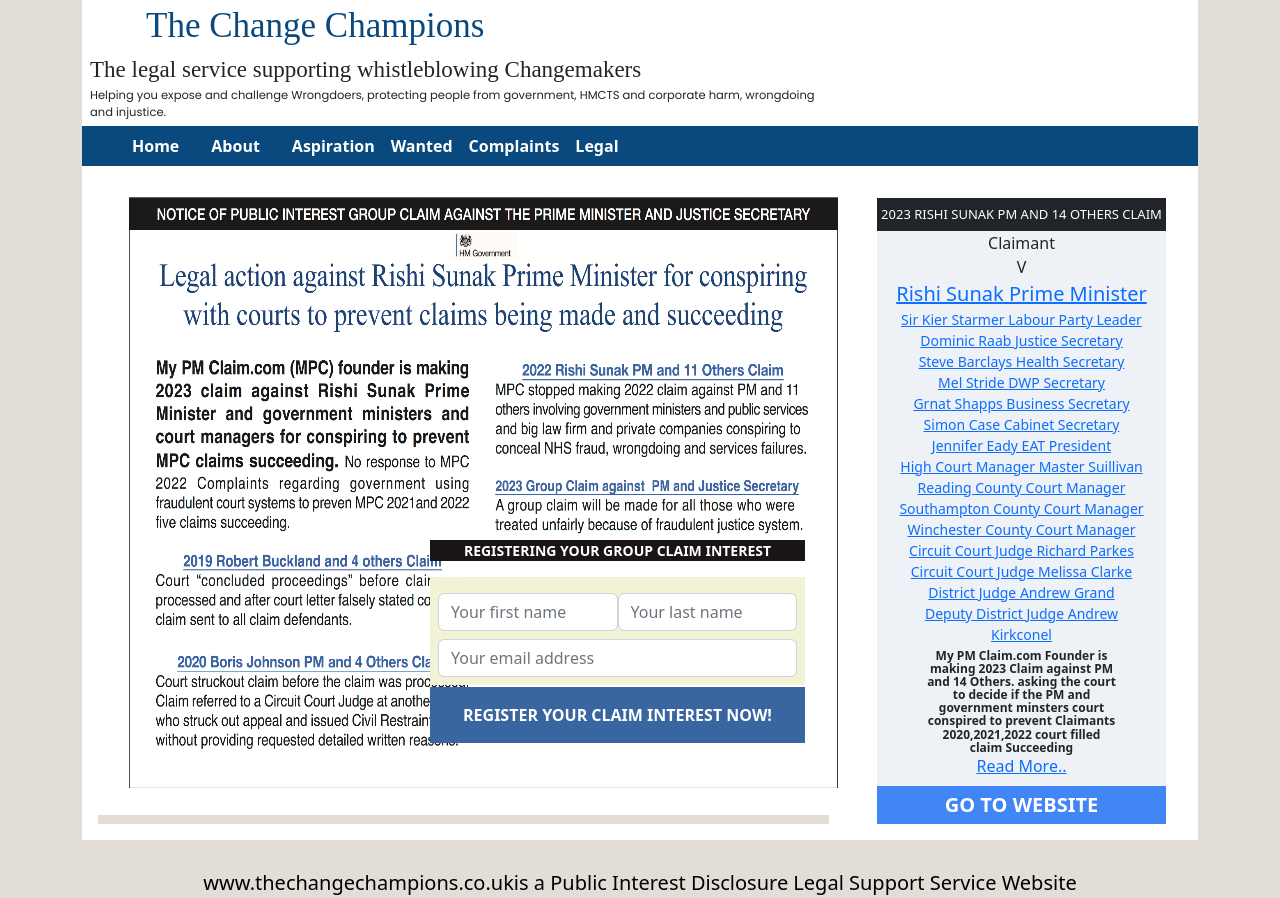
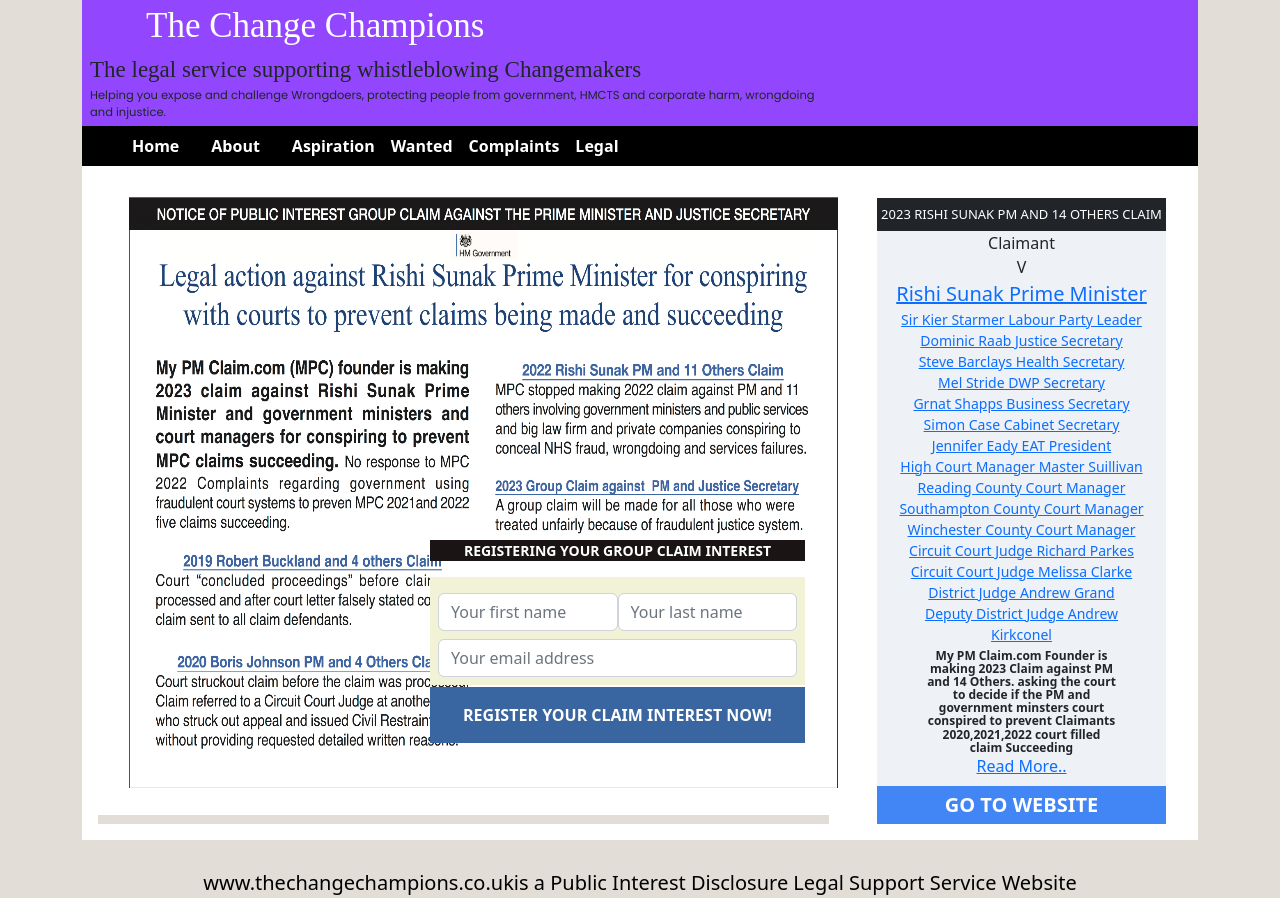
Before and after one commit to SalmaDarwish/NHS-, an Angular app: page /home in a window 1280 px wide. Built offline with nearby package versions, Linux system fonts and the light colour scheme.

Commit message:
colorChanges

```diff
--- a/src/app/shared/header/header.component.css
+++ b/src/app/shared/header/header.component.css
@@ -6,6 +6,7 @@
 .header{
     font-family: 'Times New Roman', Times, serif;
     font-size: 35px;
+    background-color: rgb(146, 71, 255);
 
 }
 
@@ -15,6 +16,8 @@
 }
 .header-col{
     width: fit-content;
+    background-color: rgb(146, 71, 255);
+
 }
 .reg{
 
@@ -78,7 +81,7 @@
     font-size: 15px;
  }
  .nav{
-  background-color: rgba(10,73,126,255);
+  background-color: black
  }
 .PM{
   color: rgba(10,73,126,255) ;
--- a/src/app/shared/header/header.component.html
+++ b/src/app/shared/header/header.component.html
@@ -1,7 +1,7 @@
 <div class="container bg-white">
     <div class="row header">
         <div class="col-4 pe-0 header-col ms-5">
-            <p class="d-inline ps-1 pe-0"><a  href="" class=" PM">The Change Champions</a></p>
+            <p class="d-inline ps-1 pe-0"><a  href="" class=" PM text-white">The Change Champions</a></p>
 
         </div>
         <div class="col-8  ms-0 px-2">
```
